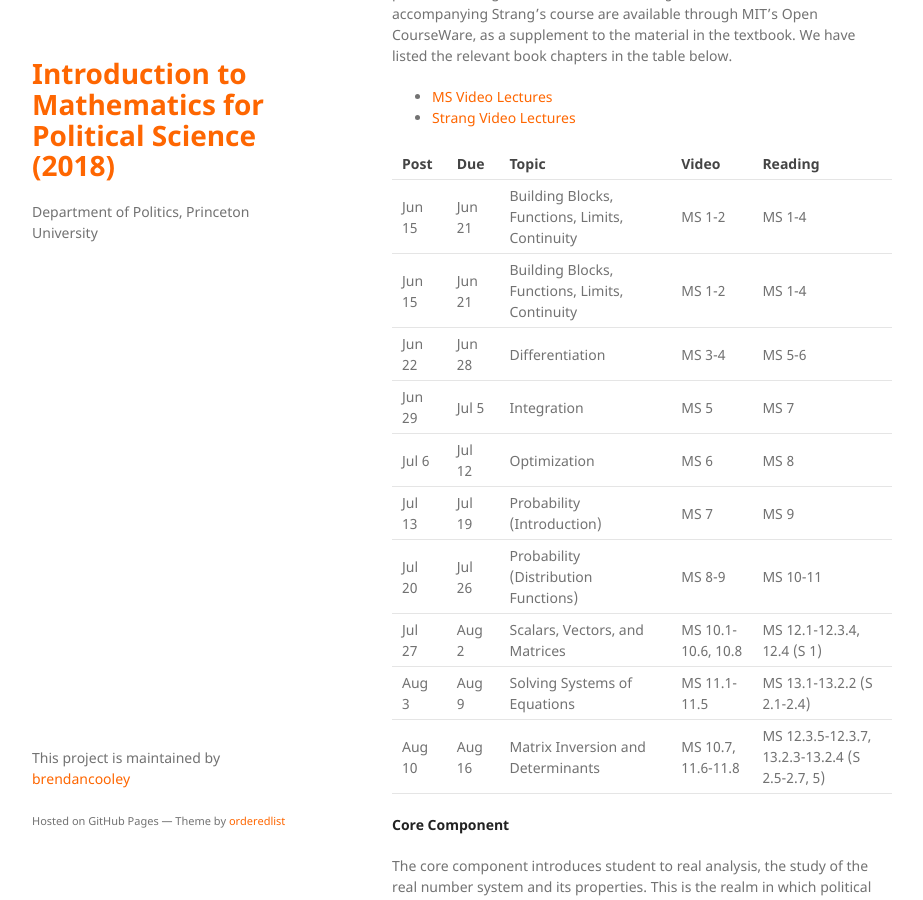
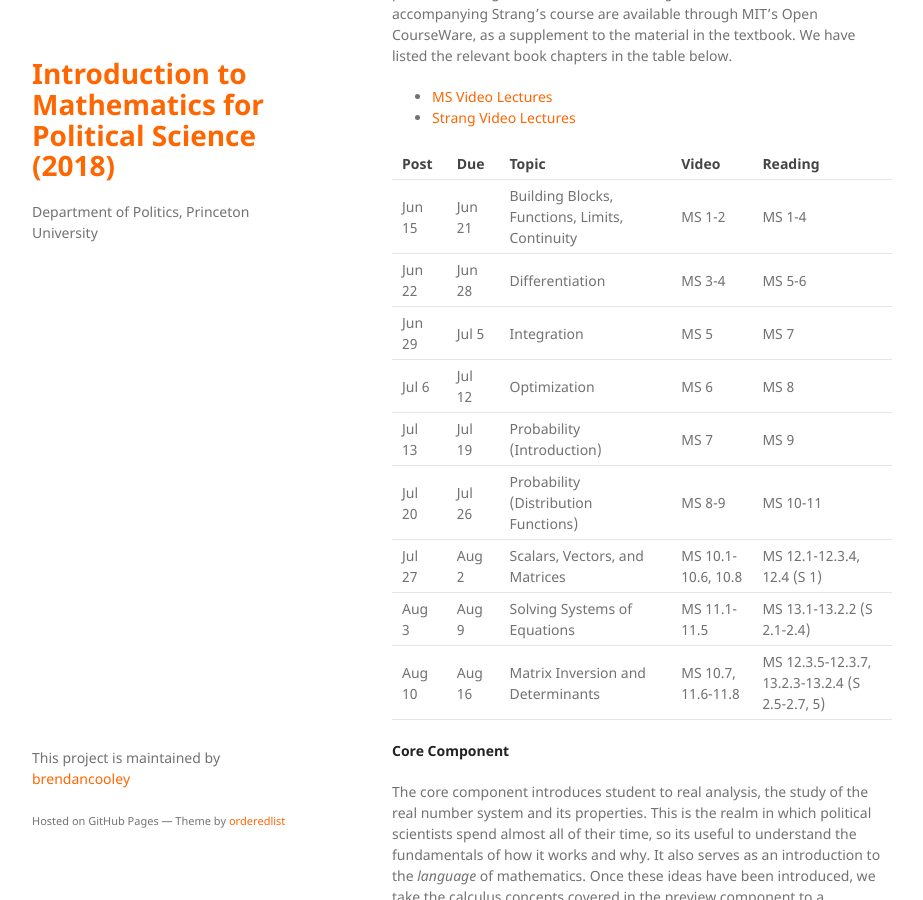
Before and after one commit to brendancooley/imps2019, a Jekyll site: the page built from index.md, in a window 1280 px wide and 900 px high, scrolled down 2726 px. Shown: the whole window, without its empty margins (178-1101 px from the left). Built offline with Jekyll 4.4.1, drawn with Linux system fonts in a browser that asks for light colours; nearby versions of some CDN libraries; a script that is not in the unit is left out.

Commit message:
fix conflicts

```diff
--- a/index.md
+++ b/index.md
@@ -75,7 +75,6 @@ Because Moore and Siegel's treatment of linear algebra is somewhat terse, we rec
 | Post   | Due    | Topic                                          | Video              | Reading                                        |
 |--------|--------|------------------------------------------------|--------------------|------------------------------------------------|
 | Jun 15 | Jun 21 | Building Blocks, Functions, Limits, Continuity | MS 1-2             | MS 1-4                                         |
-| Jun 15 | Jun 21 | Building Blocks, Functions, Limits, Continuity | MS 1-2             | MS 1-4                                         |
 | Jun 22 | Jun 28 | Differentiation                                | MS 3-4             | MS 5-6                                         |
 | Jun 29 | Jul 5  | Integration                                    | MS 5               | MS 7                                           |
 | Jul 6  | Jul 12 | Optimization                                   | MS 6               | MS 8                                           |
```
